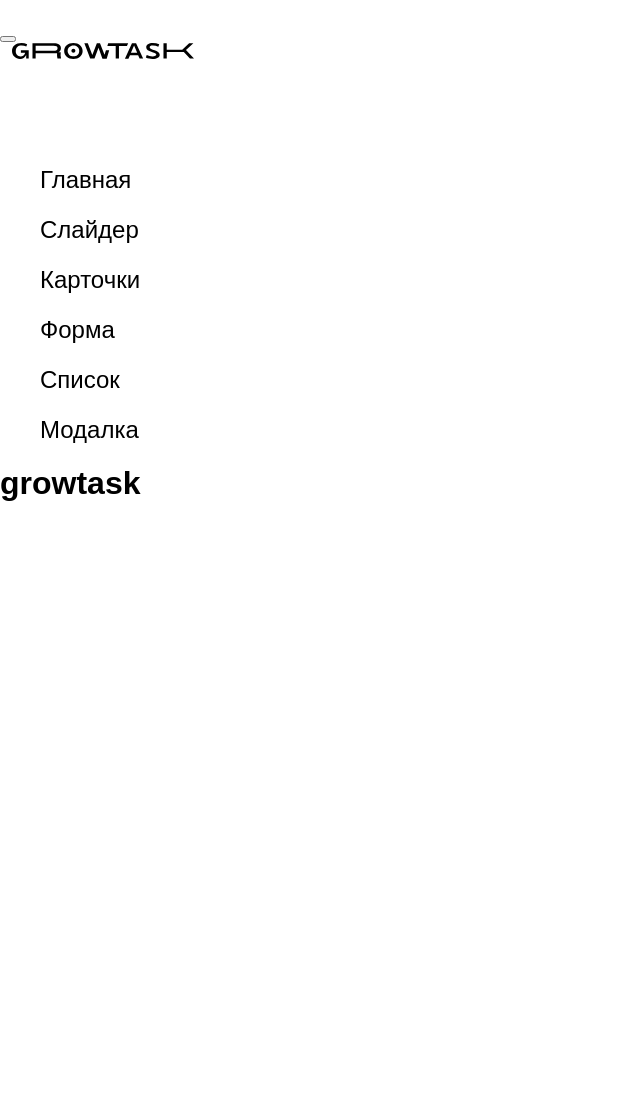
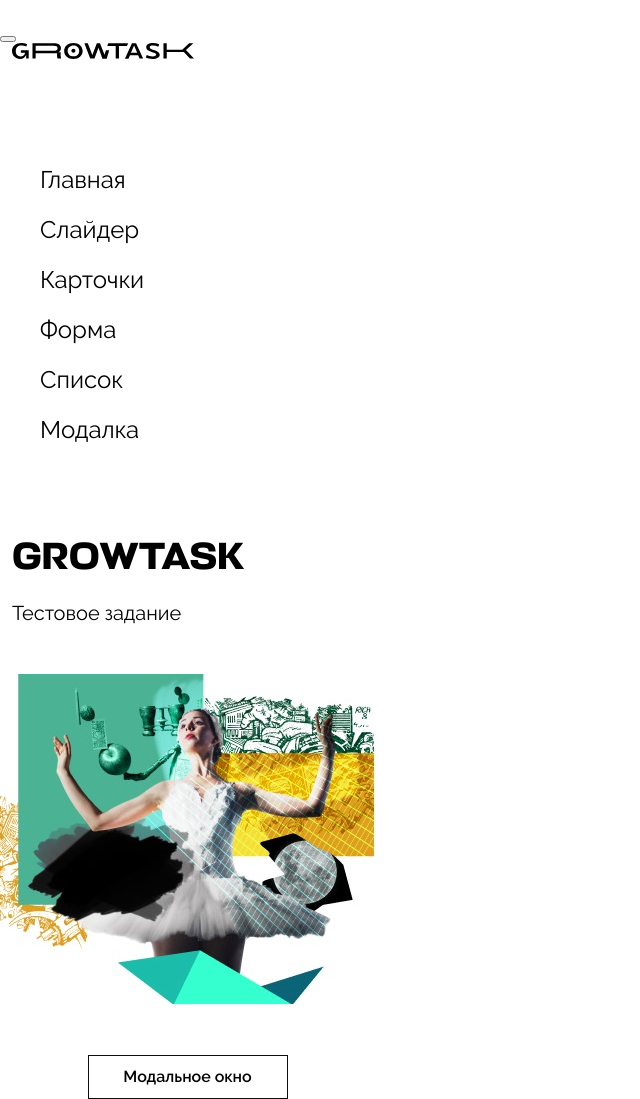
Before and after one commit to Kolpsi/growtask, a website: page source/index.html in a window 1280 px wide. Shown: the whole page, without its empty margins (0-640 px from the left). Before the commit the page ends 800 px from the top, so only its background shows below. Drawn offline with Linux system fonts and the light colour scheme.

Commit message:
Закончил main-page and modal

```diff
--- a/source/index.html
+++ b/source/index.html
@@ -4,6 +4,9 @@
   <meta charset="utf-8">
   <meta name="viewport" content="width=device-width,initial-scale=1">
   <link href="css/style-min.css" rel="stylesheet">
+  <link rel="preload" href="/fonts/stapel-bold.woff2" as="font" crossorigin="anonymous">
+  <link rel="preload" href="/fonts/raleway-semibold.woff2" as="font" crossorigin="anonymous">
+  <link rel="preload" href="/fonts/raleway-regular.woff2" as="font" crossorigin="anonymous">
   <title>growtask</title>
 </head>
 <body>
@@ -30,7 +33,20 @@
   <!-- основной контент -->
   <main class="page-main">
     <h1 class="page-main__title">growtask</h1>
+    <p class="page-main__text">Тестовое задание</p>
+    <div class="page-main__background"></div>
+    <button type="button" class="modal-button">Модальное окно</button>
   </main>
+  <!-- модальное окно -->
+  <article class="modal">
+    <div class="logo">
+      <a class="logo__link" href="" >
+        <img class="logo__image" src="img/logo.svg" alt="growtask" width="182" height="16">
+      </a>
+    </div>
+    <button class="modal__close"></button>
+    <h2 class="modal__title">Модалка</h2>
+  </article>
   <script src="js/script.js"></script>
 </body>
 </html>
--- a/source/js/script.js
+++ b/source/js/script.js
@@ -1,5 +1,8 @@
-var navMain = document.querySelector('.main-nav');
-var navToggle = document.querySelector('.main-nav__toggle');
+const navMain = document.querySelector('.main-nav');
+const navToggle = document.querySelector('.main-nav__toggle');
+const modalButton = document.querySelector('.modal-button');
+const modal = document.querySelector('.modal');
+const modalClose = modal.querySelector('.modal__close');
 
 navMain.classList.remove('main-nav--nojs');
 
@@ -12,3 +15,13 @@
     navMain.classList.remove('main-nav--opened');
   }
 });
+
+modalButton.addEventListener('click', function (evt) {
+  evt.preventDefault();
+  modal.style.display = 'block';
+})
+
+modalClose.addEventListener('click', function(evt) {
+  evt.preventDefault();
+  modal.style.display = 'none';
+})
--- a/source/less/blocks/main-nav.less
+++ b/source/less/blocks/main-nav.less
@@ -1,5 +1,6 @@
 .main-nav {
-    margin-top: 25px;
+    margin: 25px 0 90px 0;
+    width: 375px;
     position: relative;
 }
 
--- /dev/null
+++ b/source/less/blocks/modal-button.less
@@ -0,0 +1,9 @@
+.modal-button {
+  padding: 12px 20px 12px 20px;
+  font-size: 16px;
+  background-color: #fff;
+  border: 1px solid #0D0D0D;
+  font-weight: 600;
+  width: 200px;
+  margin: auto;
+}
--- /dev/null
+++ b/source/less/blocks/modal.less
@@ -0,0 +1,38 @@
+.modal {
+  display: none;
+  position: fixed;
+  top: 0;
+  right: 0;
+  bottom: 0;
+  left: 0;
+  z-index: 9999;
+  background-color: #ffffffff;
+  padding: 25px 0 0 0;
+
+  width: 375px;
+  min-height: 667px;
+
+  &__close {
+    position: absolute;
+    top: 15px;
+    right: 20px;
+    border: 0;
+
+    width: 36px;
+    height: 36px;
+
+    background: url("../img/icon-cross.svg") center no-repeat;
+  }
+}
+
+.modal__title {
+  font-family: Stapel;
+  font-size: 38px;
+  font-weight: 700;
+  position: absolute;
+  margin: 0;
+  top: 50%;
+  left: 50%;
+  margin-right: -50%;
+  transform: translate(-50%, -50%)
+}
--- /dev/null
+++ b/source/less/blocks/page-main.less
@@ -0,0 +1,24 @@
+.page-main {
+    width: 375px;
+    text-align: center;
+}
+.page-main__title {
+  font-family: "Stapel";
+  font-size: 38px;
+  text-transform: uppercase;
+  line-height: 48px;
+  margin: 0 0 20px 12px;
+  text-align: left;
+}
+
+.page-main__text {
+  font-size: 20px;
+  margin: 0 0 0 12px;
+  text-align: left;
+}
+
+.page-main__background {
+  background: url("../img/main-background.jpg") no-repeat center;
+  height: 430px;
+  width: 375px;
+}
--- /dev/null
+++ b/source/less/fonts.less
@@ -0,0 +1,26 @@
+@font-face {
+  font-style: normal;
+  font-weight: 700;
+  font-family: "Stapel";
+
+  font-display: swap;
+  src: url("../fonts/stapel-bold.woff2") format("woff2")
+}
+
+@font-face {
+  font-style: normal;
+  font-weight: 600;
+  font-family: "Raleway";
+
+  font-display: swap;
+  src: url("../fonts/raleway-semibold.woff2") format("woff2")
+}
+
+@font-face {
+    font-style: normal;
+    font-weight: 400;
+    font-family: "Raleway";
+
+    font-display: swap;
+    src: url("../fonts/Raleway-regular.woff2") format("woff2")
+  }
--- a/source/less/style.less
+++ b/source/less/style.less
@@ -1,5 +1,9 @@
 @import "normalize.less";
+@import "fonts.less";
 @import "common.less";
 @import "blocks/site-list.less";
 @import "blocks/main-nav.less";
-@import "blocks/logo";
+@import "blocks/logo.less";
+@import "blocks/page-main.less";
+@import "blocks/modal-button.less";
+@import "blocks/modal.less";
```
Also changed, not shown: source/css/style-min.css, source/fonts/raleway-regular.woff2 (added), source/fonts/raleway-semibold.woff2 (added), source/img/main-background.jpg (added), 1 other file.
